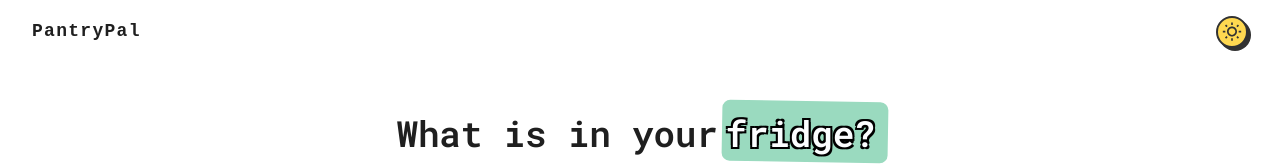
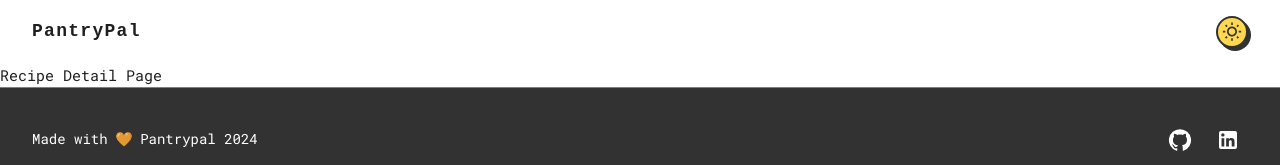
Before and after one commit to Neyza24/pantry-pal-app, a React (Vite) app: page /recipes/1 in a window 1280 px wide. Before the commit this address led to /. Shown: the top 165 px of the page. Built offline with nearby package versions, Linux system fonts and the light colour scheme; no server answers.

Commit message:
feat: implement recipe detail route (#12)

```diff
--- a/src/recipes/components/RecipeCard.jsx
+++ b/src/recipes/components/RecipeCard.jsx
@@ -1,8 +1,12 @@
 
 import { Box, Card, CardContent, CardMedia, Button, Typography, CardActions } from "@mui/material";
 import ArrowRightAltIcon from '@mui/icons-material/ArrowRightAlt';
+import {Link as RouterLink} from 'react-router-dom';
 
 export const RecipeCard = ({ recipe }) => {
+
+
+
     return (
 
         <Card
@@ -52,7 +56,16 @@ export const RecipeCard = ({ recipe }) => {
 
             </CardContent>
             <CardActions sx={{ p: '0px 16px 20px', position: 'absolute', bottom: '0', width: '100%', }}>
-                <Button size="medium" variant="outlined" fullWidth='true'>View details <ArrowRightAltIcon sx={{textAlign: 'end', paddingLeft: '4px'}} /></Button>
+                <Button
+                    size="medium"
+                    variant="outlined"
+                    fullWidth='true'
+                    to={`/recipes/1`}
+                    component={RouterLink}
+                >
+                    View details
+                    <ArrowRightAltIcon sx={{textAlign: 'end', paddingLeft: '4px'}} />
+                </Button>
 
             </CardActions>
         </Card>
--- a/src/recipes/components/RecipesList.jsx
+++ b/src/recipes/components/RecipesList.jsx
@@ -7,7 +7,7 @@ import { Box } from "@mui/material";
 export const RecipesList = () => {
 
     const { recipes } = useSelector(state => state.recipes);
-
+    console.log(recipes);
 
     return (
         <Box sx={{
--- /dev/null
+++ b/src/recipes/pages/RecipeDetailPage.jsx
@@ -0,0 +1,18 @@
+// import { useParams } from "react-router-dom"
+import { AppLayout } from "../layout/AppLayout"
+
+
+export const RecipeDetailPage = () => {
+
+
+    // const {id} = useParams();
+
+    return (
+        <AppLayout>
+            <div>Recipe Detail Page</div>
+        </AppLayout>
+
+    )
+}
+
+/* eslint react/prop-types: 0 */
--- a/src/recipes/pages/RecipesPage.jsx
+++ b/src/recipes/pages/RecipesPage.jsx
@@ -6,7 +6,7 @@ import { LoaderView } from "../views/LoaderView";
 export const RecipesPage = () => {
 
     const { loading } = useSelector(state => state.recipes);
-    console.log(loading);
+    // console.log(loading);
 
     return (
         <AppLayout>
--- a/src/router/AppRouter.jsx
+++ b/src/router/AppRouter.jsx
@@ -2,12 +2,14 @@
 import { Navigate, Route, Routes } from 'react-router-dom'
 import { IngredientsPage } from '../recipes/pages/IngredientsPage'
 import { RecipesPage } from '../recipes/pages/RecipesPage'
+import { RecipeDetailPage } from '../recipes/pages/RecipeDetailPage'
 
 export const AppRouter = () => {
     return (
         <Routes>
             <Route path='/' element={<IngredientsPage />} />
             <Route path='/recipes' element={<RecipesPage />} />
+            <Route path='/recipes/:id' element={<RecipeDetailPage />} />
             <Route path='/*' element={<Navigate to='/' />} />
         </Routes>
     )
```
